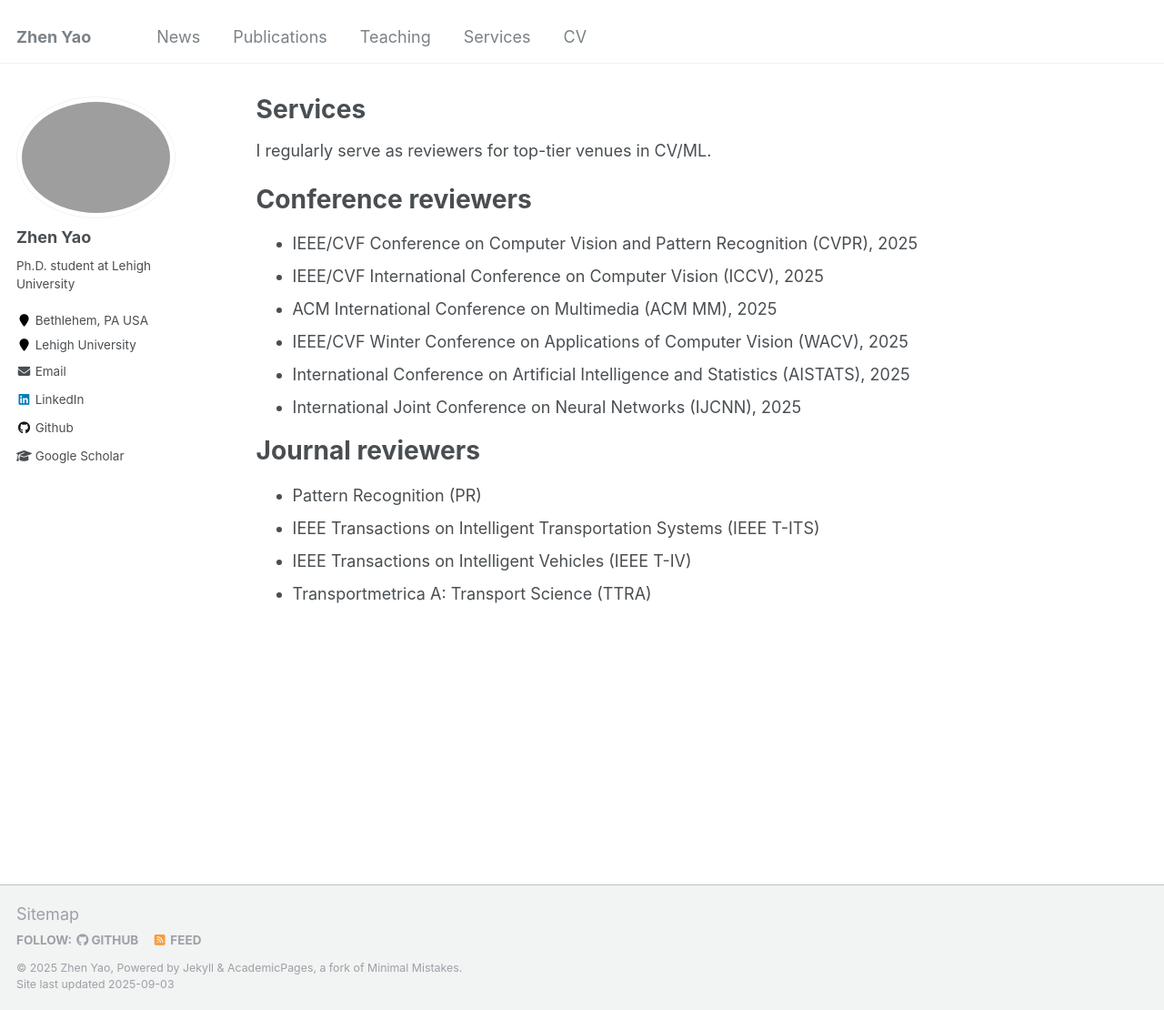
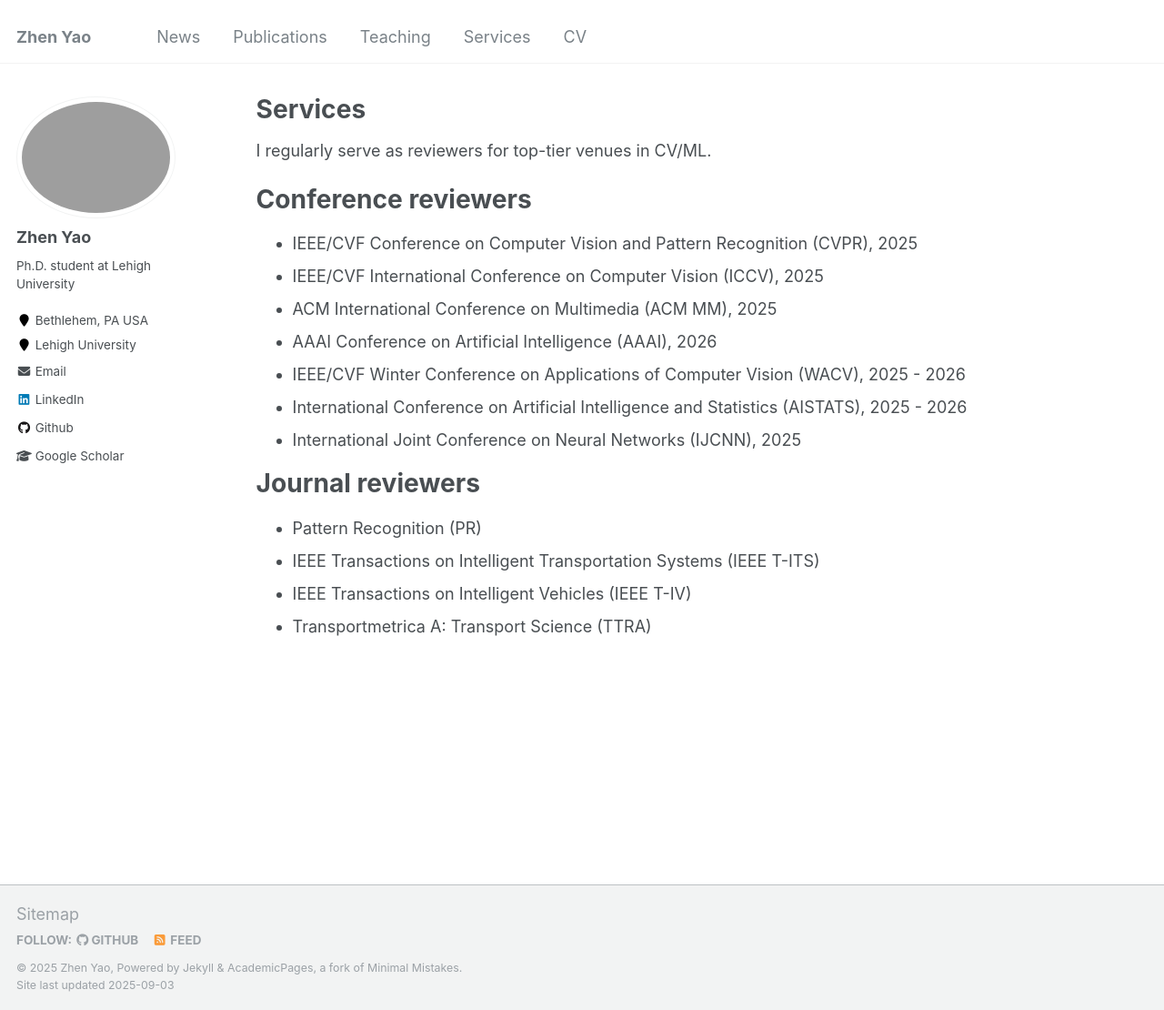
Before and after one commit to zyaocoder/zyaocoder.github.io, a Jekyll site: the page built from _pages/services.md, in a window 1280 px wide and 1110 px high. Shown: the whole window at 91% size. Built offline with Jekyll 4.4.1, drawn with Linux system fonts in a browser that asks for light colours.

Commit message:
Update services.md

```diff
--- a/_pages/services.md
+++ b/_pages/services.md
@@ -16,8 +16,9 @@ Conference reviewers
 * IEEE/CVF Conference on Computer Vision and Pattern Recognition (CVPR), 2025
 * IEEE/CVF International Conference on Computer Vision (ICCV), 2025
 * ACM International Conference on Multimedia (ACM MM), 2025
-* IEEE/CVF Winter Conference on Applications of Computer Vision (WACV), 2025
-* International Conference on Artificial Intelligence and Statistics (AISTATS), 2025
+* AAAI Conference on Artificial Intelligence (AAAI), 2026
+* IEEE/CVF Winter Conference on Applications of Computer Vision (WACV), 2025 - 2026
+* International Conference on Artificial Intelligence and Statistics (AISTATS), 2025 - 2026
 * International Joint Conference on Neural Networks (IJCNN), 2025
 
 Journal reviewers
```
